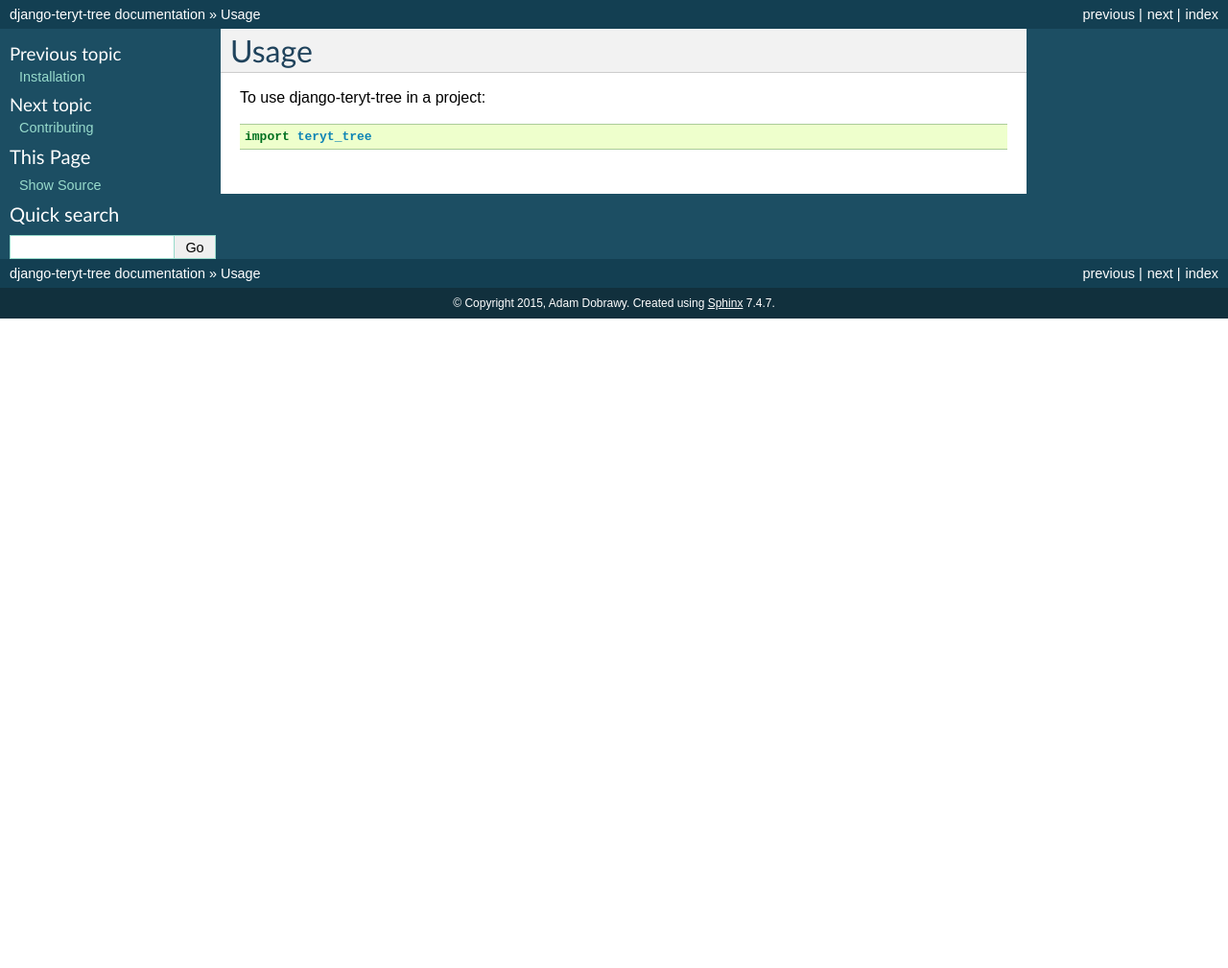
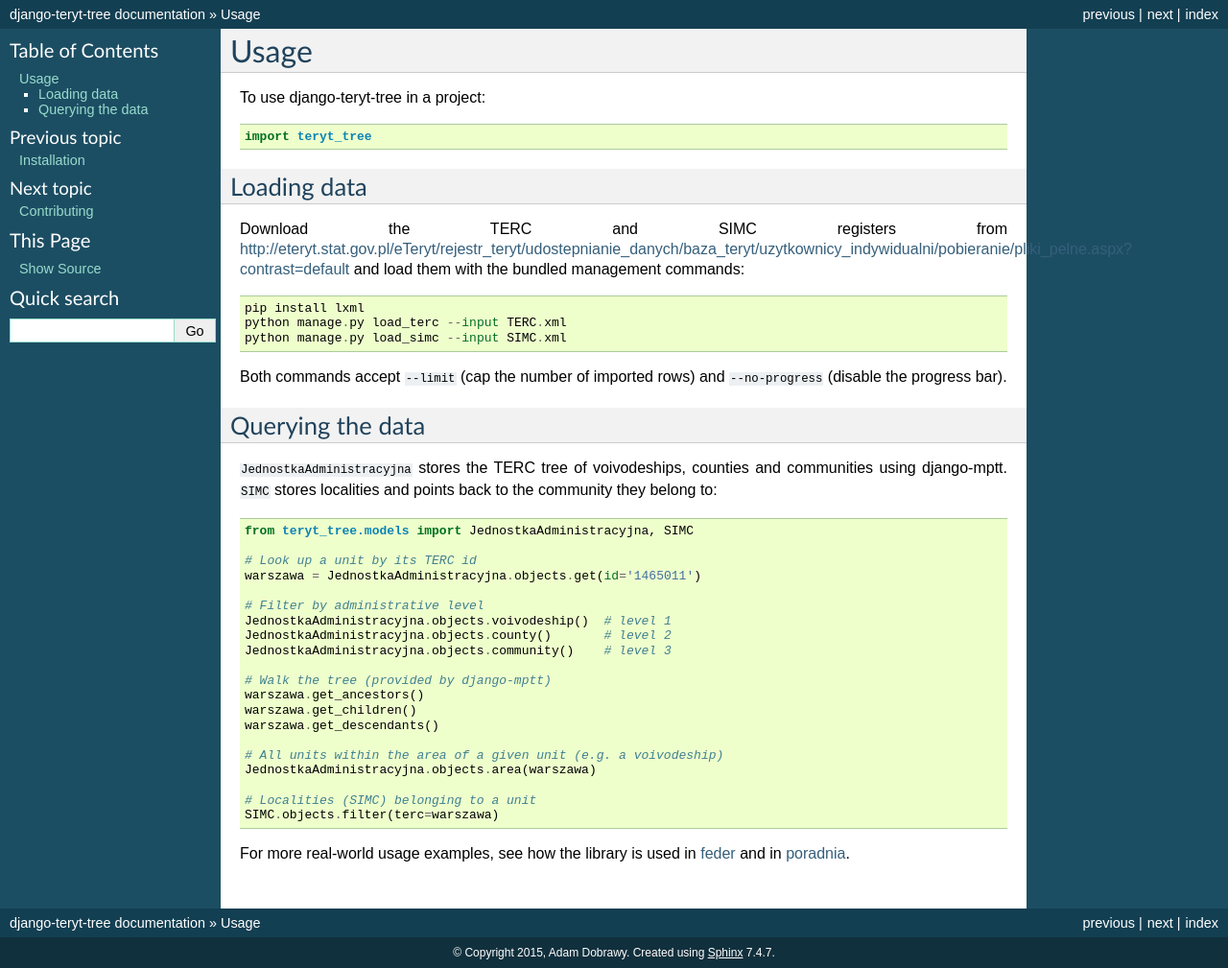
Before and after one commit to watchdogpolska/django-teryt-tree, a Sphinx documentation site: the page built from docs/usage.rst, in a window 1280 px wide. Shown: the whole page at 96% size. Built offline with Sphinx 7.4.7, drawn with Linux system fonts in a browser that asks for light colours; the version number could not be read and is left out; before the commit the page ends 900 px from its top, so only the background shows below that.

Commit message:
Fix outdated load_teryt command in docs and add usage examples
The load_teryt management command no longer exists; it was split into
load_terc and load_simc. Update README.rst and docs/usage.rst to
reference the correct commands, fix a typo (INSTALLEDA__APPS), and add
concrete examples of querying JednostkaAdministracyjna/SIMC and
walking the MPTT tree.

Refs #5

Co-Authored-By: Claude Sonnet 5 <noreply@anthropic.com>
Claude-Session: https://claude.ai/code/session_01MbTxxwCX9o2G78cYebVdAm

```diff
--- a/docs/usage.rst
+++ b/docs/usage.rst
@@ -5,3 +5,49 @@ Usage
 To use django-teryt-tree in a project::
 
     import teryt_tree
+
+Loading data
+------------
+
+Download the TERC and SIMC registers from
+http://eteryt.stat.gov.pl/eTeryt/rejestr_teryt/udostepnianie_danych/baza_teryt/uzytkownicy_indywidualni/pobieranie/pliki_pelne.aspx?contrast=default
+and load them with the bundled management commands::
+
+    pip install lxml
+    python manage.py load_terc --input TERC.xml
+    python manage.py load_simc --input SIMC.xml
+
+Both commands accept ``--limit`` (cap the number of imported rows) and
+``--no-progress`` (disable the progress bar).
+
+Querying the data
+------------------
+
+``JednostkaAdministracyjna`` stores the TERC tree of voivodeships, counties
+and communities using django-mptt. ``SIMC`` stores localities and points
+back to the community they belong to::
+
+    from teryt_tree.models import JednostkaAdministracyjna, SIMC
+
+    # Look up a unit by its TERC id
+    warszawa = JednostkaAdministracyjna.objects.get(id='1465011')
+
+    # Filter by administrative level
+    JednostkaAdministracyjna.objects.voivodeship()  # level 1
+    JednostkaAdministracyjna.objects.county()       # level 2
+    JednostkaAdministracyjna.objects.community()    # level 3
+
+    # Walk the tree (provided by django-mptt)
+    warszawa.get_ancestors()
+    warszawa.get_children()
+    warszawa.get_descendants()
+
+    # All units within the area of a given unit (e.g. a voivodeship)
+    JednostkaAdministracyjna.objects.area(warszawa)
+
+    # Localities (SIMC) belonging to a unit
+    SIMC.objects.filter(terc=warszawa)
+
+For more real-world usage examples, see how the library is used in
+`feder <https://github.com/watchdogpolska/feder/tree/master/feder/teryt>`_
+and in `poradnia <https://github.com/watchdogpolska/poradnia/pull/645>`_.
```
Also changed, not shown: README.rst (+41 -2 lines).
